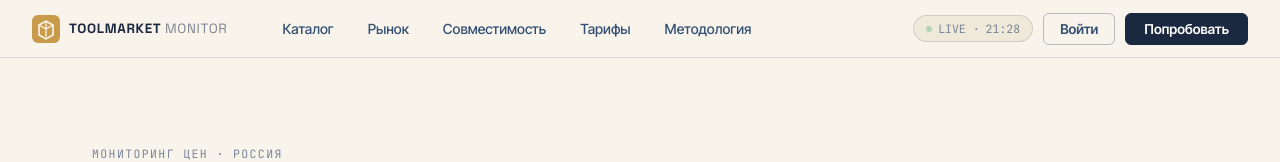
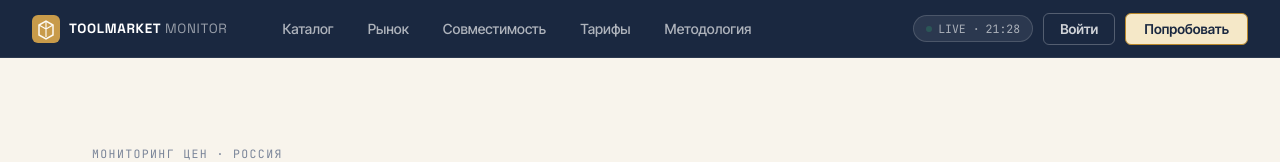
Before and after one commit to alanchikkleus-beep/toolmarket, a plain HTML site: page DEMO ALAN/frontend/index.html in a window 1280 px wide. Shown: the top 162 px of the page. Drawn offline with Linux system fonts and the light colour scheme; no server answers.

Commit message:
Update style.css

```diff
--- a/DEMO ALAN/frontend/style.css
+++ b/DEMO ALAN/frontend/style.css
@@ -95,10 +95,8 @@ input, select { font-family: inherit; }
   display: flex;
   align-items: center;
   padding: 0 32px;
-  background: rgba(248,244,236,0.96);
-  backdrop-filter: blur(16px);
-  -webkit-backdrop-filter: blur(16px);
-  border-bottom: 1.5px solid var(--line-mid);
+  background: var(--ink-1);
+  border-bottom: 1.5px solid rgba(255,255,255,0.08);
 }
 
 .nav-logo {
@@ -109,7 +107,7 @@ input, select { font-family: inherit; }
   font-size: 0.84rem;
   font-weight: 700;
   letter-spacing: 0.05em;
-  color: var(--ink-1);
+  color: #fff;
   cursor: pointer;
   white-space: nowrap;
   margin-right: 40px;
@@ -128,14 +126,14 @@ input, select { font-family: inherit; }
   border-radius: var(--r);
   font-size: 0.875rem;
   font-weight: 500;
-  color: var(--ink-2);
+  color: rgba(255,255,255,0.65);
   transition: background 0.15s, color 0.15s;
   border: 1.5px solid transparent;
 }
 .nav-links a:hover {
-  background: var(--bg-sunken);
-  color: var(--ink-1);
-  border-color: var(--line-mid);
+  background: rgba(255,255,255,0.1);
+  color: #fff;
+  border-color: rgba(255,255,255,0.15);
   text-decoration: none;
 }
 
@@ -152,11 +150,11 @@ input, select { font-family: inherit; }
   gap: 6px;
   font-family: var(--font-mono);
   font-size: 0.72rem;
-  color: var(--ink-3);
+  color: rgba(255,255,255,0.6);
   padding: 5px 12px;
   border-radius: 20px;
-  border: 1.5px solid var(--line-mid);
-  background: var(--bg-sunken);
+  border: 1.5px solid rgba(255,255,255,0.15);
+  background: rgba(255,255,255,0.08);
 }
 .live-dot {
   width: 6px;
@@ -175,24 +173,24 @@ input, select { font-family: inherit; }
   border-radius: var(--r);
   font-size: 0.85rem;
   font-weight: 600;
-  color: var(--ink-2);
+  color: rgba(255,255,255,0.8);
   background: transparent;
-  border: 1.5px solid var(--line-strong);
+  border: 1.5px solid rgba(255,255,255,0.25);
   transition: background 0.15s, color 0.15s;
 }
-.btn-ghost:hover { background: var(--bg-sunken); color: var(--ink-1); }
+.btn-ghost:hover { background: rgba(255,255,255,0.1); color: #fff; }
 
 .btn-dark {
   padding: 7px 18px;
   border-radius: var(--r);
   font-size: 0.85rem;
   font-weight: 700;
-  color: #fff;
-  background: var(--ink-1);
-  border: 1.5px solid var(--ink-1);
+  color: var(--ink-1);
+  background: var(--gold-soft);
+  border: 1.5px solid var(--gold);
   transition: background 0.15s;
 }
-.btn-dark:hover { background: var(--ink-2); border-color: var(--ink-2); }
+.btn-dark:hover { background: #fff; }
 
 /* ══════════════════════════════════════════
    HERO
```
